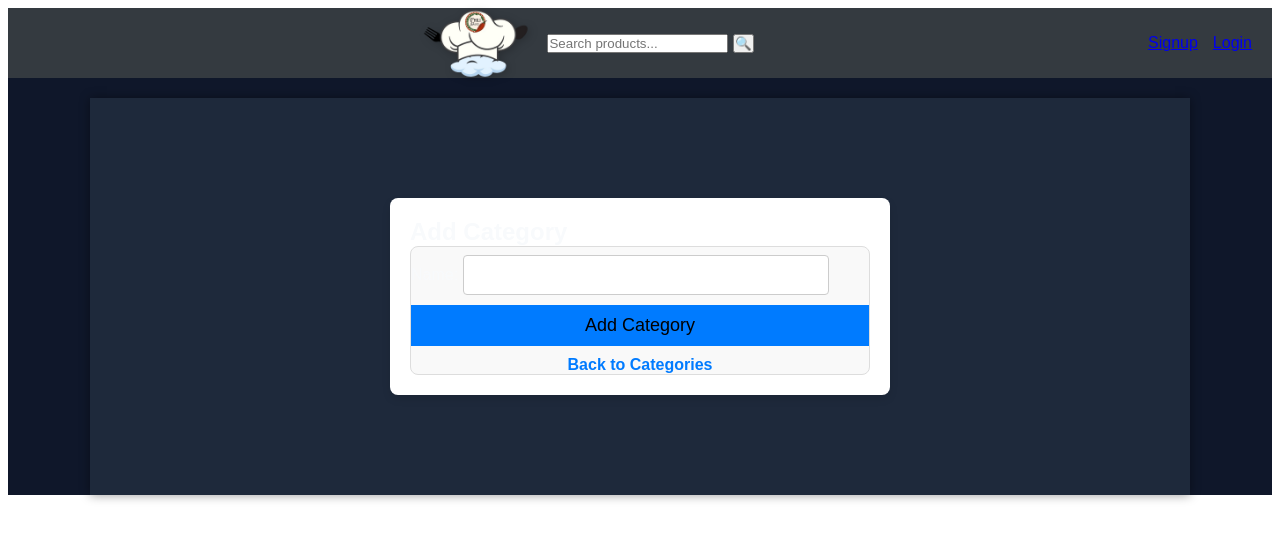
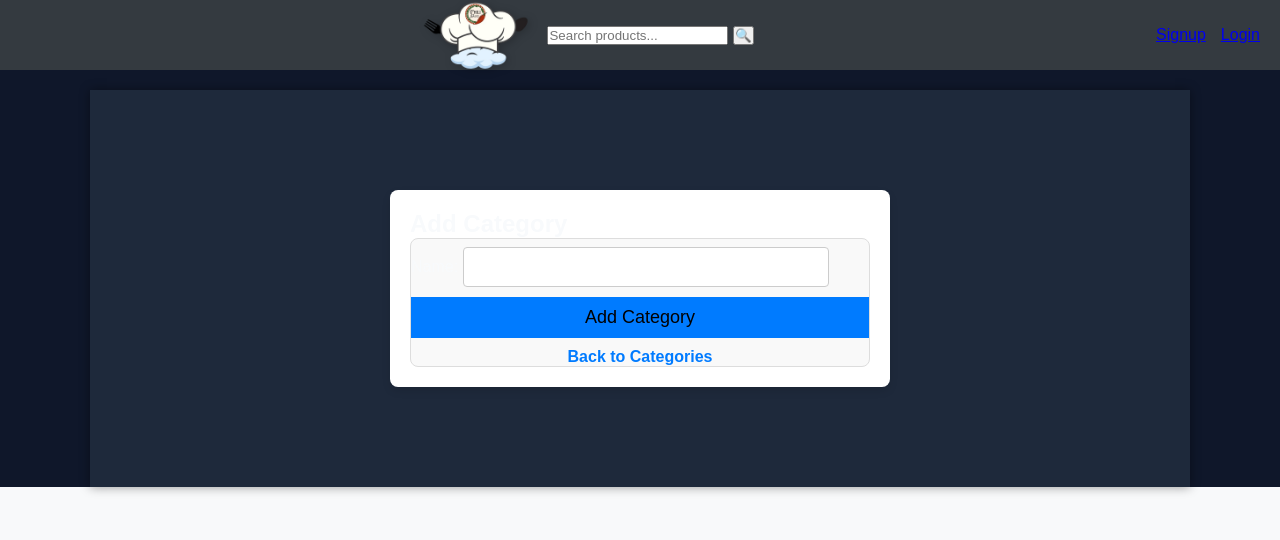
Before and after one commit to Luphonix-Prime/Ecommerce_store, a Django app: page /add-category/ in a window 1280 px wide. Shown: the top 540 px of the page. Run offline with Django 5.2, Linux system fonts and the light colour scheme.

Commit message:
add global styles for consistent layout and body background color

```diff
--- a/store/static/css/base.css
+++ b/store/static/css/base.css
@@ -1,3 +1,16 @@
+* {
+    margin: 0;
+    padding: 0;
+    box-sizing: border-box;
+    font-family: Arial, sans-serif;
+}
+
+/* Body styling */
+body {
+    background-color: #f8f9fa;
+    margin: 0;
+    padding: 0;
+}
 /* Reset styles only within .store-container */
 .store-container * {
     margin: 0 ;
```
Also changed, not shown: db.sqlite3.
